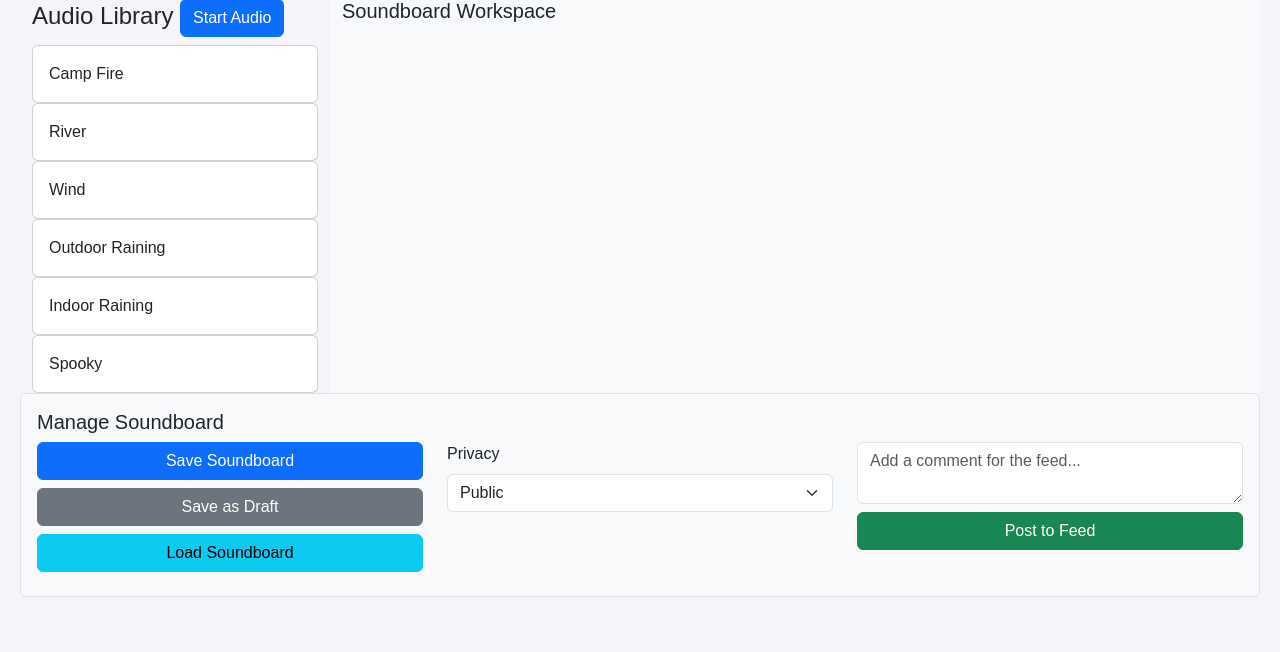
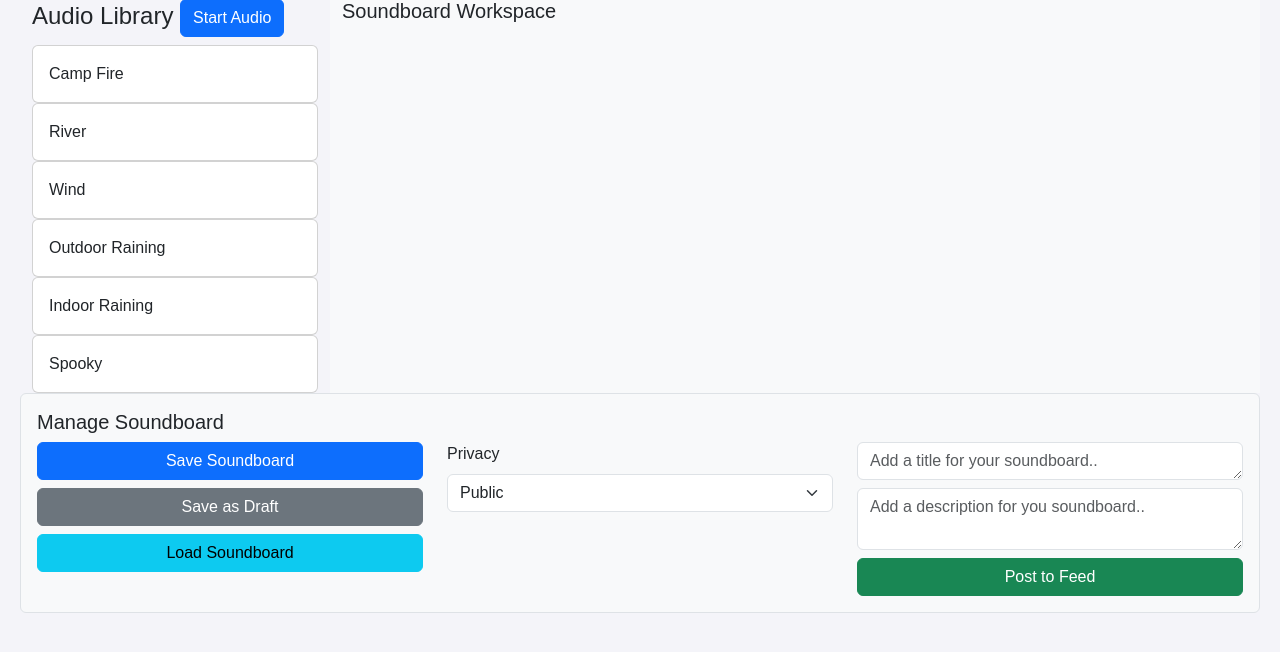
Before and after one commit to MarshallJD1/SoundScapers, a Django app: page /soundboard/ in a window 1280 px wide. Shown: the part 21-673 px from the top of the page. Run offline with Django 4.2, Linux system fonts and the light colour scheme; some libraries are stand-ins or nearby versions.

Commit message:
Add Save functionality

```diff
--- a/soundboard/urls.py
+++ b/soundboard/urls.py
@@ -4,5 +4,8 @@ from django.urls import path
 urlpatterns = [
     path('soundboard/',
         views.SoundboardView.as_view(), name='soundboard'),
-
+    path('save_soundboard/',
+        views.save_soundboard, name='save_soundboard'),
+    path('get_audio_files/',
+        views.get_audio_files, name='get_audio_files'),
 ]
--- a/soundboard/views.py
+++ b/soundboard/views.py
@@ -1,5 +1,12 @@
 from django.shortcuts import render
 from django.views.generic import TemplateView
+from django.http import JsonResponse
+from django.views.decorators.csrf import csrf_exempt
+import json
+from .models import Soundboard, Track
+from django.contrib.auth.decorators import login_required
+from django.views.decorators.csrf import csrf_exempt
+
 
 class HomePage(TemplateView):
     """
@@ -14,3 +21,74 @@ class SoundboardView(TemplateView):
     Displays soundboard
     """
     template_name = "soundboard_index.html"
+
+
+@csrf_exempt
+@login_required
+def save_soundboard(request):
+    if request.method == "POST":
+        try:
+            # Parse the JSON data from the request body
+            data = json.loads(request.body)
+
+            # Extract soundboard data
+            title = data.get("title", "Untitled soundboard")
+            description = data.get("description", "")
+            privacy = data.get("privacy", "private")  # Default to private
+
+            # Validate required fields
+            if not title:
+                return JsonResponse({"error": "Title is required"}, status=400)
+
+            # Create the Soundboard
+            soundboard = Soundboard.objects.create(
+                user=request.user,
+                title=title,
+                description=description,
+                privacy=privacy
+            )
+
+            # Extract track data
+            tracks = data.get("tracks", [])
+            for track_data in tracks:
+                # Create Track objects linked to the soundboard
+                Track.objects.create(
+                    soundboard=soundboard,
+                    name=track_data.get("name", "Unnamed Track"),
+                    file_url=track_data["file_url"],  # Required field
+                    volume=track_data.get("volume", 1.0),
+                    pan=track_data.get("pan", 0.0),
+                    loop_start=track_data.get("loop_start", 0.0),
+                    loop_end=track_data.get("loop_end"),
+                    loop=track_data.get("loop", False),
+                    active=track_data.get("active", True),
+                    reversed=track_data.get("reversed", False),
+                    pitch=track_data.get("pitch", 1.0),
+                    solo=track_data.get("solo", False),
+                    mute=track_data.get("mute", False)
+                )
+
+            # Return success response
+            return JsonResponse({"message": "Soundboard saved successfully", "soundboard_id": soundboard.id}, status=201)
+
+        except KeyError as e:
+            return JsonResponse({"error": f"Missing key: {str(e)}"}, status=400)
+        except Exception as e:
+            return JsonResponse({"error": str(e)}, status=500)
+
+    # If not POST request, return method not allowed
+    return JsonResponse({"error": "Invalid request method"}, status=405)
+
+
+@csrf_exempt
+def get_audio_files(request):
+    try:
+        audio_dir = os.path.join(settings.STATIC_ROOT, 'audio')
+        if not os.path.exists(audio_dir):
+            return JsonResponse({"error": "Audio directory not found"}, status=404)
+
+        audio_files = [f for f in os.listdir(audio_dir) if f.endswith('.wav')]
+        audio_urls = {f: os.path.join(settings.STATIC_URL, 'audio', f) for f in audio_files}
+        return JsonResponse(audio_urls)
+    except Exception as e:
+        return JsonResponse({"error": str(e)}, status=500)
--- a/static/js/soundboard.js
+++ b/static/js/soundboard.js
@@ -1,18 +1,9 @@
-document.addEventListener('DOMContentLoaded', () => {
+
+document.addEventListener('DOMContentLoaded', async () => {
     const workspace = document.getElementById('workspace');
     const cards = document.querySelectorAll('.card');
-    const soundboardFiles = {
-        track1: "{% static 'audio/fireloop.wav' %}",
-        track2: "{% static 'audio/indoor_raining.wav' %}",
-        track3: "{% static 'audio/outdoor_raining.wav' %}",
-        track4: "{% static 'audio/river.wav' %}",
-        track5: "{% static 'audio/spooky_forrest.wav' %}",
-        track6: "{% static 'audio/wind.wav' %}",
-    };
+    const saveButton = document.getElementById('save-soundboard-btn');
 
-    const players = new Tone.Players(soundboardFiles, () => {
-        console.log("All audio files loaded!");
-    }).toDestination();
 
 
     if (!workspace) {
@@ -39,6 +30,7 @@ document.addEventListener('DOMContentLoaded', () => {
             console.log('Tone.js audio context started');
             startButton.style.display = 'none';  // Hide the start button after starting
         }
+        Tone.start();
     });
 
     const masterChannel = new Tone.Channel().toDestination(); // Master channel
@@ -349,12 +341,64 @@ document.addEventListener('DOMContentLoaded', () => {
         });
 
         return trackElement;
+
     }
 
 
-    document.getElementById('save-soundboard-btn').addEventListener('click', () => {
-        alert('Save functionality will be implemented here.');
+
+
+    document.getElementById('save-soundboard-btn').addEventListener('click', async () => {       // Gather soundboard data from the UI
+        const soundboardData = {
+            title: document.querySelector('#title')?.value || 'Untitled Soundboard',
+            description: document.querySelector('#description')?.value || '',
+            privacy: document.querySelector('#privacy-toggle')?.value || 'public',
+            tracks: []
+        };
+
+        // Loop through the tracks in the workspace to gather data
+        const trackElements = document.querySelectorAll('.track'); // Replace with the actual class for your tracks
+        trackElements.forEach(track => {
+            const trackData = {
+                audio_file_id: track.dataset.audioFileId, // Assuming this is stored in a data attribute
+                volume: parseFloat(track.querySelector('.track-volume').value), // Adjust selectors as needed
+                pan: parseFloat(track.querySelector('.track-pan').value),
+                loop_start: parseFloat(track.querySelector('.track-loop-start').value) || 0.0,
+                loop_end: parseFloat(track.querySelector('.track-loop-end').value) || null,
+                loop: track.querySelector('.track-loop').checked,
+                active: track.querySelector('.track-active').checked,
+                reversed: track.querySelector('.track-reversed').checked,
+            };
+            soundboardData.tracks.push(trackData);
         });
+
+        console.log('Saving Soundboard:', soundboardData); // Debugging output
+
+        try {
+            // Send the data to the backend using fetch
+            const response = await fetch('/save_soundboard/', { // Replace with your actual URL
+                method: 'POST',
+                headers: {
+                    'Content-Type': 'application/json',
+                    'X-CSRFToken': getCSRFToken() // Django requires a CSRF token
+                },
+                body: JSON.stringify(soundboardData)
+            });
+
+            if (response.ok) {
+                const responseData = await response.json();
+                alert(`Soundboard saved successfully! ID: ${responseData.soundboard_id}`);
+            } else {
+                console.error('Failed to save soundboard:', response.status, response.statusText);
+                alert('Failed to save soundboard. Please try again.');
+            }
+        } catch (error) {
+            console.error('Error saving soundboard:', error);
+            alert('An error occurred while saving the soundboard. Please try again.');
+        }
+    });
+
+
+
 
     document.getElementById('save-draft-btn').addEventListener('click', () => {
         alert('Save as Draft functionality will be implemented here.');
@@ -367,4 +411,13 @@ document.addEventListener('DOMContentLoaded', () => {
     document.getElementById('post-to-feed-btn').addEventListener('click', () => {
         alert('Post to Feed functionality will be implemented here.');
     });
+
+
+
+
+    // Function to get CSRF token from cookies (required for Django POST requests)
+    function getCSRFToken() {
+        const csrfTokenMatch = document.cookie.match(/csrftoken=([\w-]+)/);
+        return csrfTokenMatch ? csrfTokenMatch[1] : '';
+    }
 });
--- a/templates/soundboard_index.html
+++ b/templates/soundboard_index.html
@@ -64,8 +64,9 @@
 
       <!-- Post to Feed -->
       <div class="col-md-4">
-        <textarea id="post-comment" class="form-control mb-2" rows="2"
-          placeholder="Add a comment for the feed..."></textarea>
+        <textarea id="title" class="form-control mb-2" rows="1" placeholder="Add a title for your soundboard.."></textarea>
+        <textarea id="description" class="form-control mb-2" rows="2"
+          placeholder="Add a description for you soundboard.."></textarea>
         <button class="btn btn-success w-100" id="post-to-feed-btn">Post to Feed</button>
       </div>
     </div>
```
Also changed, not shown: soundboard/models.py (+8 -0 lines), soundboard/migrations/0002_audiofile.py (added), 2 other files. Lines whose indentation alone changed are shown as unchanged.
